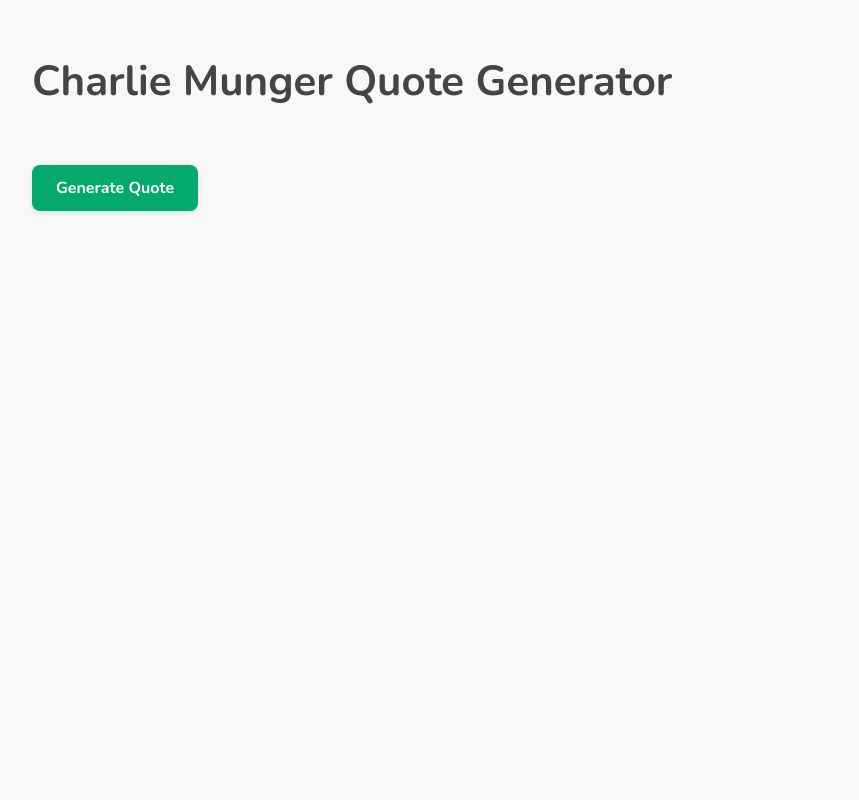
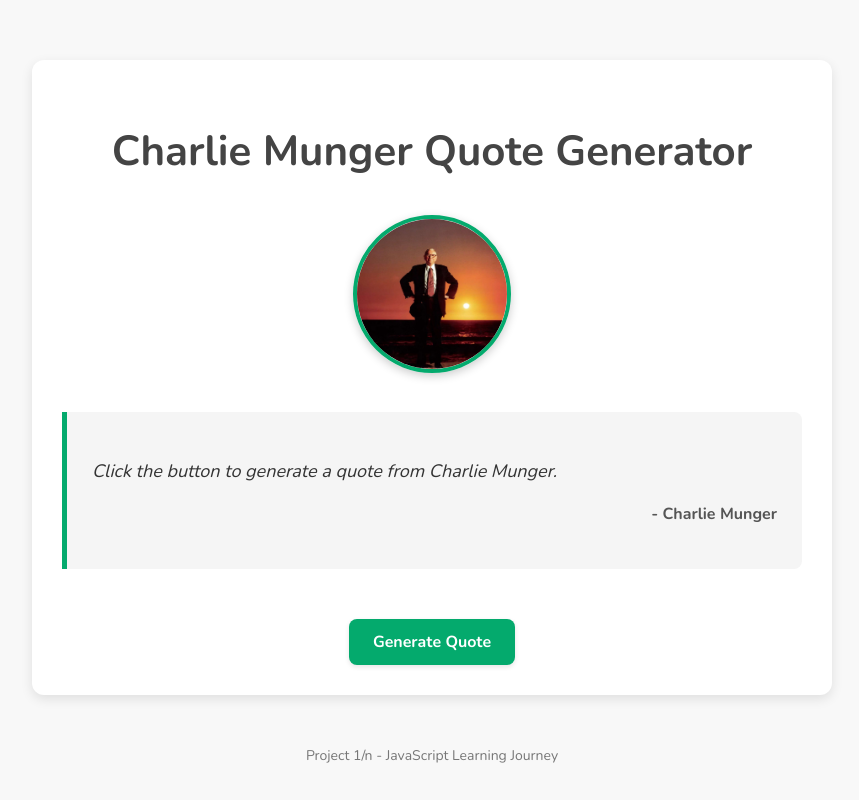
Before and after one commit to doowmot/1-charlie-munger-quote-generator, a plain HTML site: page index.html in a window 1280 px wide. Shown: the whole page, without its empty margins (208-1067 px from the left). Drawn offline with nearby package versions, Linux system fonts and the light colour scheme.

Commit message:
Add structural changes to index.html

```diff
--- a/index.html
+++ b/index.html
@@ -4,14 +4,27 @@
     <link href="https://fonts.googleapis.com/css2?family=Nunito:wght@400;700&display=swap" rel="stylesheet">
     <link rel="stylesheet" href="styles.css">
     <meta charset="UTF-8">
+    <meta name="viewport" content="width=device-width, initial-scale=1.0">
     <title>Charlie Munger Quote Generator</title>
   </head>
   <body>
-    <h1>Charlie Munger Quote Generator</h1>
-    <div>
-        <button onclick="generateQuote()">Generate Quote</button>
-        <p id="test"> </p>
+    <div class="container">
+      <h1>Charlie Munger Quote Generator</h1>
+
+      <div class="charlie-img-container">
+        <img src="charlie-munger.jpg" alt="Charlie Munger" class="charlie-img" onerror="this.src='https://via.placeholder.com/150?text=Charlie+Munger'">
+      </div>
+
+      <div class="quote-container">
+        <p id="test">Click the button to generate a quote from Charlie Munger.</p>
+        <p class="author">- Charlie Munger</p>
+      </div>
+
+      <button onclick="generateQuote()">Generate Quote</button>
     </div>
+
+    <footer>Project 1/n - JavaScript Learning Journey</footer>
+
     <script src="script.js"></script>
   </body>
 </html>
```
